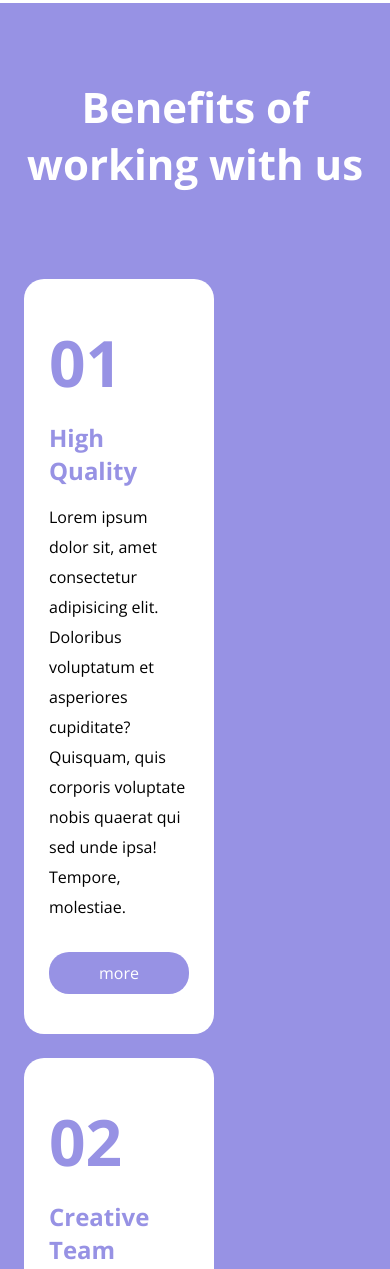
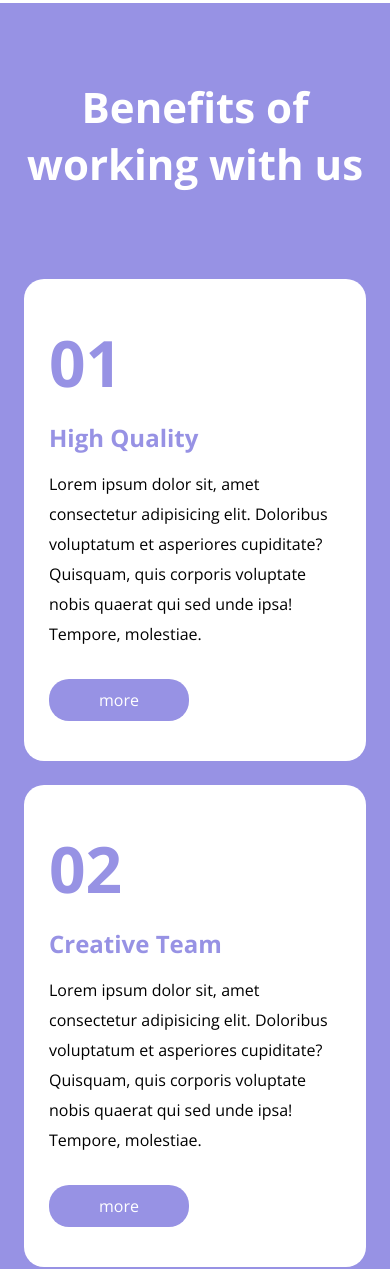
Before and after one commit to EmanueleVenditti95/htmlcss-responsive-layout, a plain HTML site: page index.html in a window 390 px wide. Shown: the part 6542-7811 px from the top of the page. Drawn offline with nearby package versions, Linux system fonts and the light colour scheme.

Commit message:
Add - media query benefits section

```diff
--- a/style.css
+++ b/style.css
@@ -357,6 +357,10 @@ h1 {
     .planning .resizing-img{
         max-width: 100%;
     }
+
+    .benefits .col-4 {
+        flex-basis: 50%;
+    }
 }
 
 @media screen and (max-width:576px) {
@@ -373,4 +377,8 @@ h1 {
         flex-direction: column;
         text-align: center;
     }
+
+    .benefits .col-4 {
+        flex-basis: 100%;
+    }
 }
```
